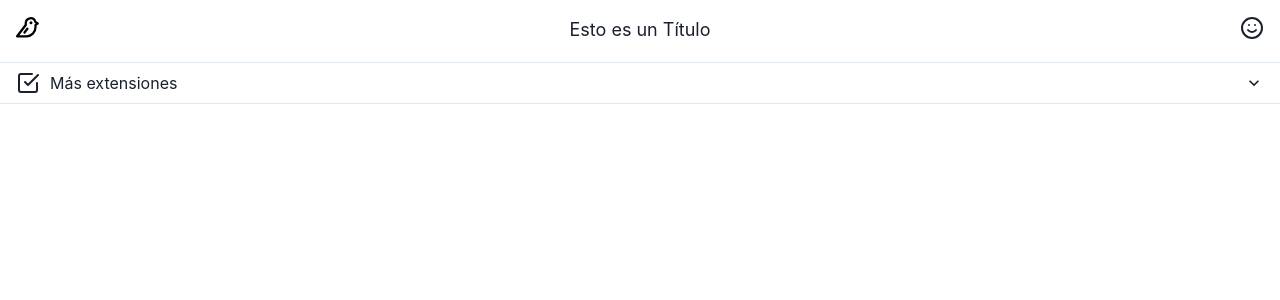
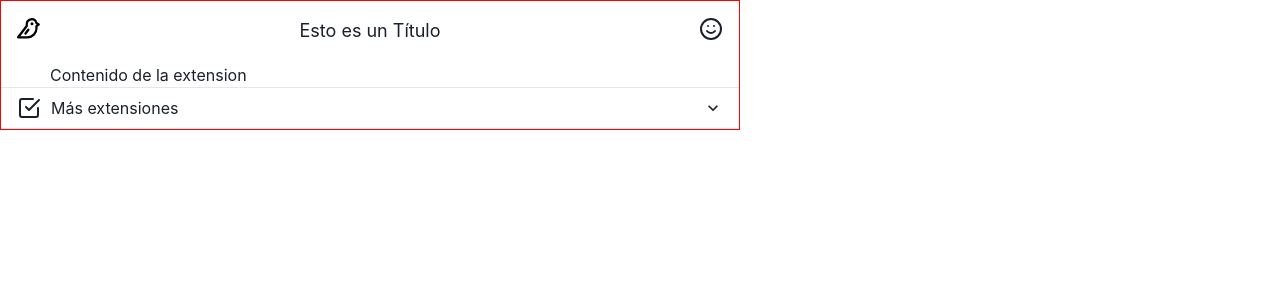
Before and after one commit to DarthKenar/ElCanarioMatematico, a React (Create React App) app in the folder refactor-react/: page / in a window 1280 px wide. Shown: the top 300 px of the page. Built offline with nearby package versions, Linux system fonts and the light colour scheme.

Commit message:
🚧 Work in Progress:  Delimitar donde ira el contenido de la extension

```diff
--- a/refactor-react/src/App.css
+++ b/refactor-react/src/App.css
@@ -1,3 +1,8 @@
 :root {
   --hover-button-color: #f1eef1;
 }
+body {
+  width: 740px;
+  border-color: red;
+  border-width: 1px;
+}
--- a/refactor-react/src/App.js
+++ b/refactor-react/src/App.js
@@ -3,7 +3,7 @@ import './App.css';
 import * as React from 'react'
 
 // 1. import `ChakraProvider` component
-import { ChakraProvider } from '@chakra-ui/react'
+import { ChakraProvider, Container } from '@chakra-ui/react'
 
 import Footer from "./components/Footer/Footer"
 import Header from "./components/Header/Header"
@@ -12,6 +12,9 @@ function App() {
   return (
     <ChakraProvider>
       <Header/>
+      <Container maxW='2xl'>
+        Contenido de la extension
+      </Container>
       <Footer/>
     </ChakraProvider>
   )
```
